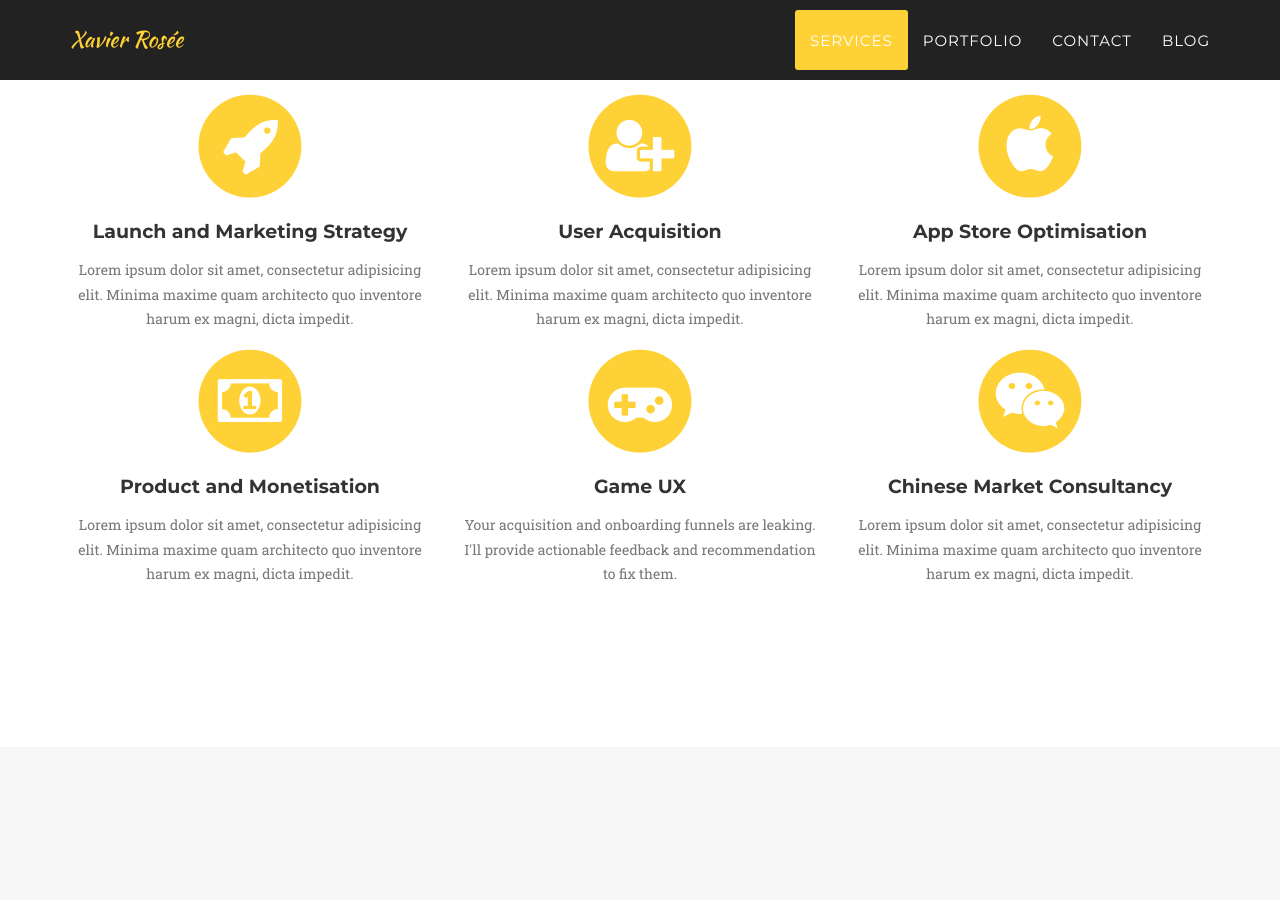
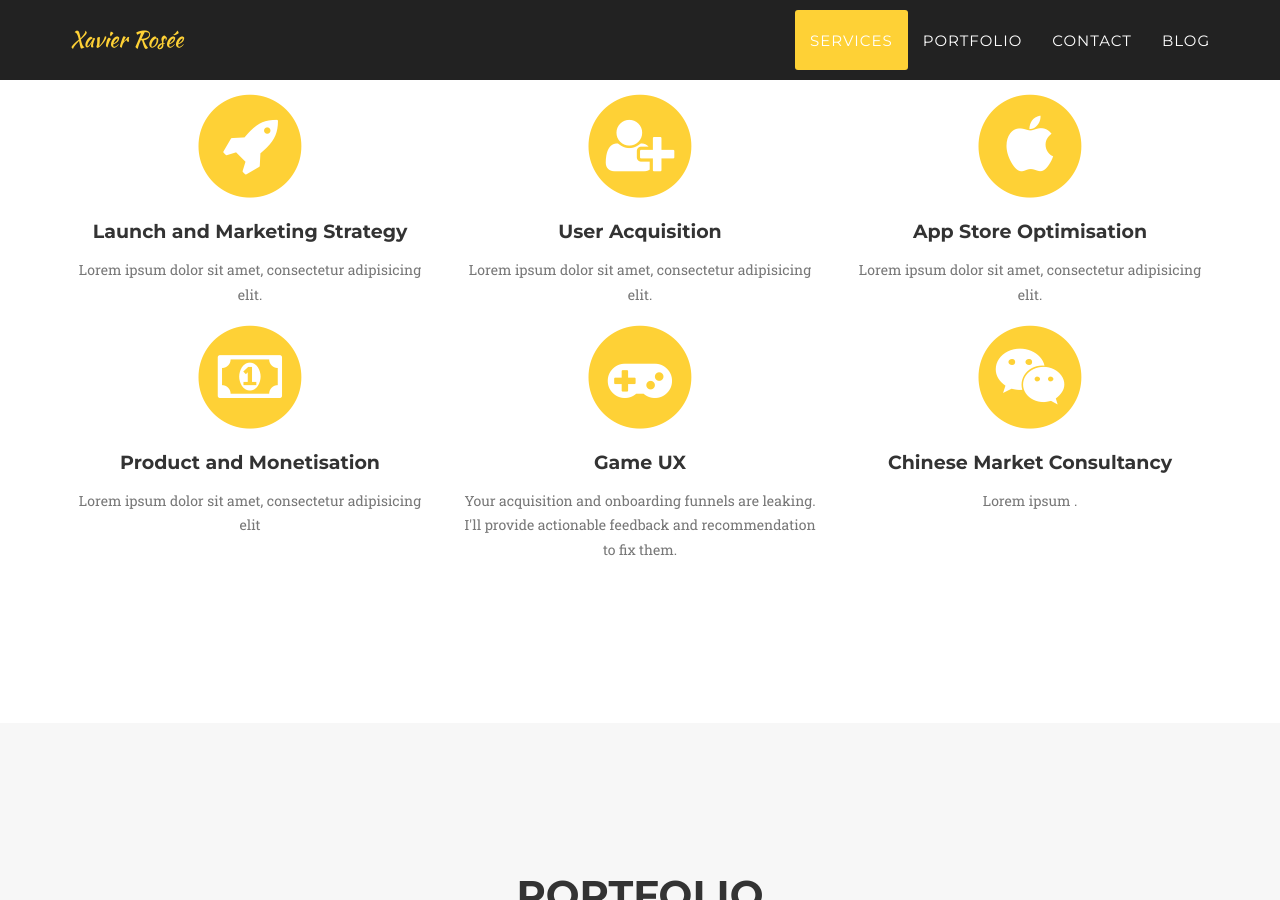
Before and after one commit to xavierosee/offtheground-website, a Jekyll site: the page built from index.html, in a window 1280 px wide and 900 px high, scrolled down 978 px. Built offline with Jekyll 4.4.1, drawn with Linux system fonts in a browser that asks for light colours; some web fonts are replaced.

Commit message:
trying to fix services

```diff
--- a/_includes/services.html
+++ b/_includes/services.html
@@ -14,7 +14,7 @@
                         <i class="fa fa-rocket fa-stack-1x fa-inverse"></i>
                     </span>
                     <h4 class="service-heading">Launch and Marketing Strategy</h4>
-                    <p class="text-muted">Lorem ipsum dolor sit amet, consectetur adipisicing elit. Minima maxime quam architecto quo inventore harum ex magni, dicta impedit.</p>
+                    <p class="text-muted">Lorem ipsum dolor sit amet, consectetur adipisicing elit.</p>
                 </div>
                 <div class="col-md-4">
                     <span class="fa-stack fa-4x">
@@ -22,7 +22,7 @@
                         <i class="fa fa-user-plus fa-stack-1x fa-inverse"></i>
                     </span>
                     <h4 class="service-heading">User Acquisition</h4>
-                    <p class="text-muted">Lorem ipsum dolor sit amet, consectetur adipisicing elit. Minima maxime quam architecto quo inventore harum ex magni, dicta impedit.</p>
+                    <p class="text-muted">Lorem ipsum dolor sit amet, consectetur adipisicing elit.</p>
                 </div>
                 <div class="col-md-4">
                     <span class="fa-stack fa-4x">
@@ -30,7 +30,7 @@
                         <i class="fa fa-apple fa-stack-1x fa-inverse"></i>
                     </span>
                     <h4 class="service-heading">App Store Optimisation</h4>
-                    <p class="text-muted">Lorem ipsum dolor sit amet, consectetur adipisicing elit. Minima maxime quam architecto quo inventore harum ex magni, dicta impedit.</p>
+                    <p class="text-muted">Lorem ipsum dolor sit amet, consectetur adipisicing elit.</p>
                 </div>
                 <div class="col-md-4">
                     <span class="fa-stack fa-4x">
@@ -38,7 +38,7 @@
                         <i class="fa fa-money fa-stack-1x fa-inverse"></i>
                     </span>
                     <h4 class="service-heading">Product and Monetisation</h4>
-                    <p class="text-muted">Lorem ipsum dolor sit amet, consectetur adipisicing elit. Minima maxime quam architecto quo inventore harum ex magni, dicta impedit.</p>
+                    <p class="text-muted">Lorem ipsum dolor sit amet, consectetur adipisicing elit</p>
                 </div>
                 <div class="col-md-4">
                     <span class="fa-stack fa-4x">
@@ -54,7 +54,7 @@
                         <i class="fa fa-weixin fa-stack-1x fa-inverse"></i>
                     </span>
                     <h4 class="service-heading">Chinese Market Consultancy</h4>
-                    <p class="text-muted">Lorem ipsum dolor sit amet, consectetur adipisicing elit. Minima maxime quam architecto quo inventore harum ex magni, dicta impedit.</p>
+                    <p class="text-muted">Lorem ipsum .</p>
                 </div>
             </div>
         </div>
```
